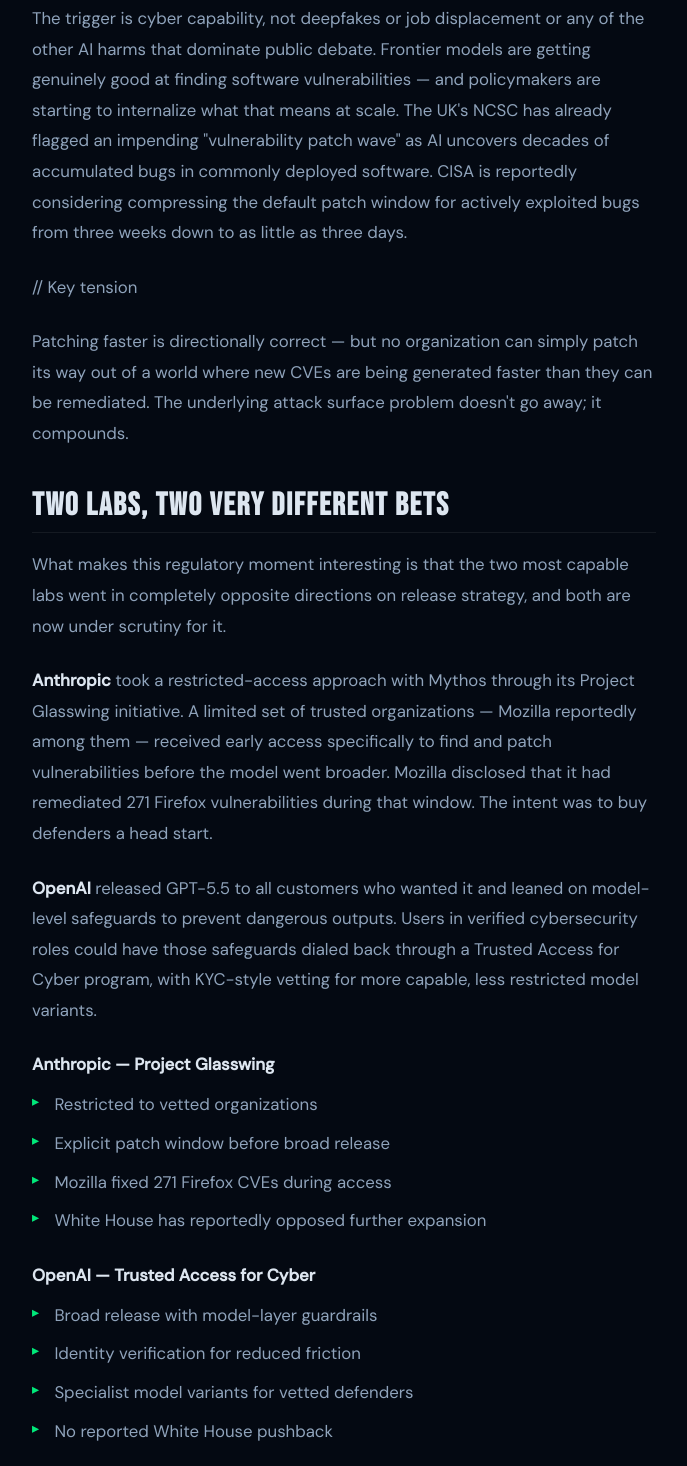
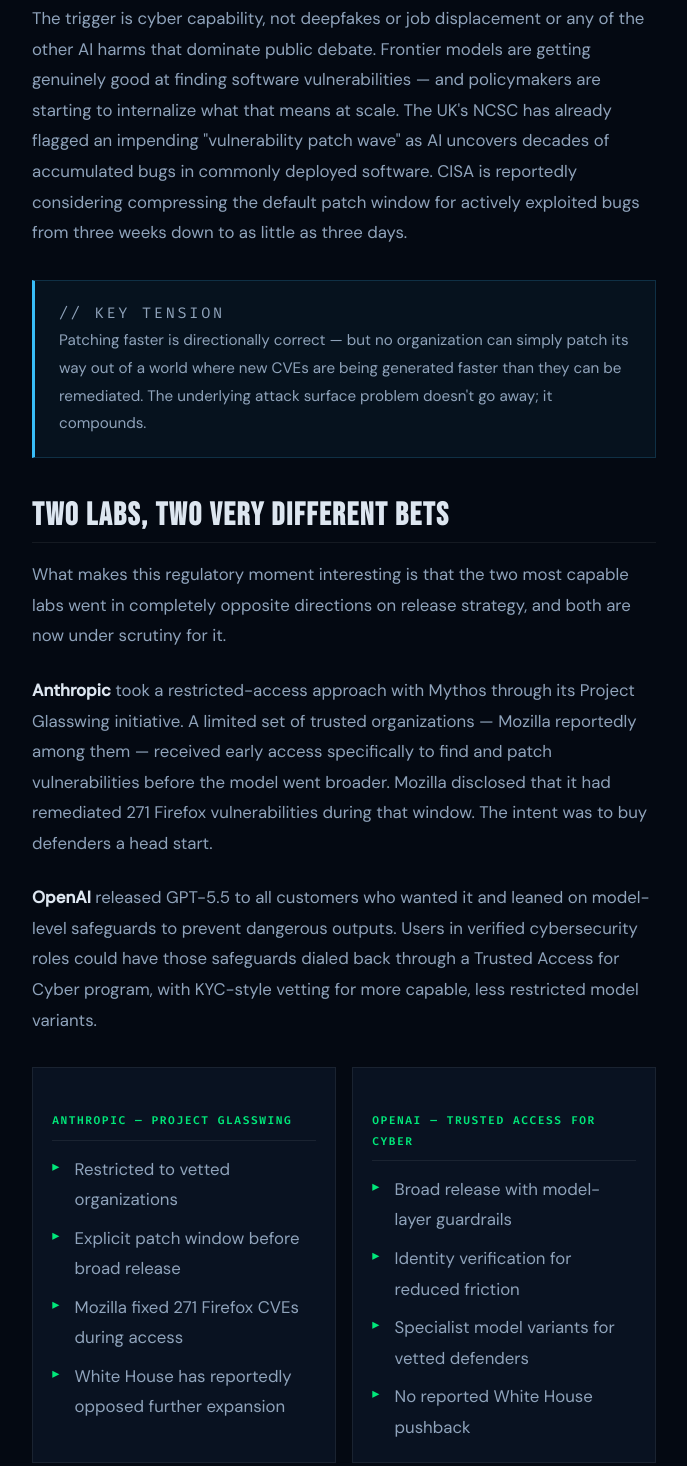
Before and after one commit to anecaj/anecaj.github.io, a plain HTML site: page blog/posts/2026-05-18-ai-model-regulation-after-mythos.html in a window 1280 px wide. Shown: the part 1045-2511 px from the top of the page, without its empty margins (296-983 px from the left). Drawn offline with Linux system fonts and the light colour scheme.

Commit message:
mini changes to blog

```diff
--- a/blog/posts/2026-05-18-ai-model-regulation-after-mythos.html
+++ b/blog/posts/2026-05-18-ai-model-regulation-after-mythos.html
@@ -95,6 +95,18 @@
   .sf-links{display:flex;gap:1.5rem}
   .sf-links a{font-family:var(--fn-m);font-size:.68rem;color:var(--txt-d);text-decoration:none;transition:color .2s}
   .sf-links a:hover{color:var(--green)}
+
+    /* Callout box for key insight */
+  .callout{background:rgba(56,189,248,.05);border:1px solid rgba(56,189,248,.18);border-left:3px solid var(--blue);padding:1.2rem 1.5rem;margin:2rem 0}
+  .callout-label{font-family:var(--fn-m);font-size:.6rem;letter-spacing:.18em;text-transform:uppercase;color:var(--blue);margin-bottom:.5rem}
+  .callout p{margin-bottom:0;color:var(--txt-m);font-size:.95rem}
+
+  /* Side-by-side comparison */
+  .compare{display:grid;grid-template-columns:1fr 1fr;gap:1rem;margin:2rem 0}
+  .compare-col{background:var(--bg-s);border:1px solid var(--border);padding:1.2rem}
+  .compare-col h4{font-family:var(--fn-m);font-size:.7rem;letter-spacing:.14em;text-transform:uppercase;color:var(--green);margin-bottom:.8rem;border-bottom:1px solid var(--border);padding-bottom:.5rem}
+  .compare-col ul{margin-bottom:0}
+  @media(max-width:560px){.compare{grid-template-columns:1fr}}
   @media(max-width:720px){nav,.hero-c,.post-wrap,.post-footer,.site-footer{padding-left:1.5rem;padding-right:1.5rem}.post-title{font-size:clamp(1.8rem,8vw,2.6rem)}.footer-top{flex-direction:column}.author-card{max-width:100%}.site-footer{flex-direction:column;gap:1rem;text-align:center}}
   </style>
 </head>
```
